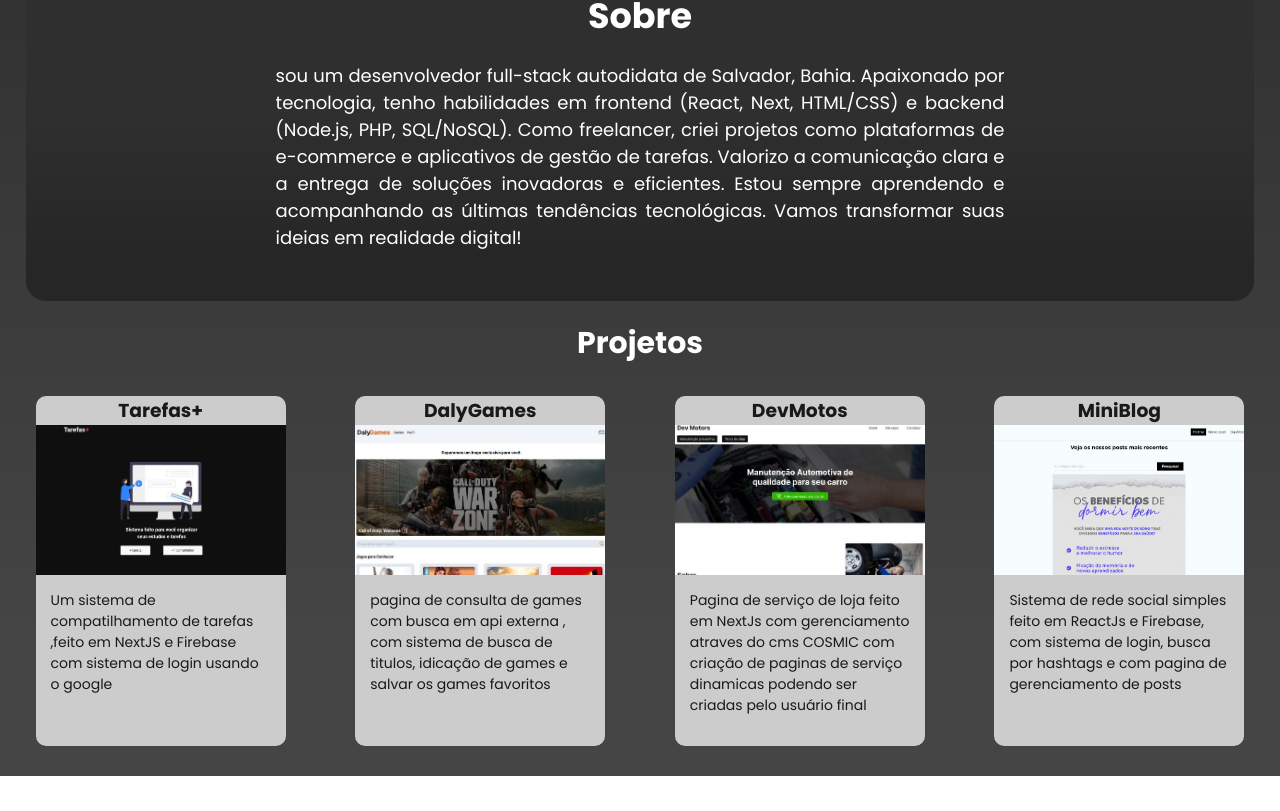
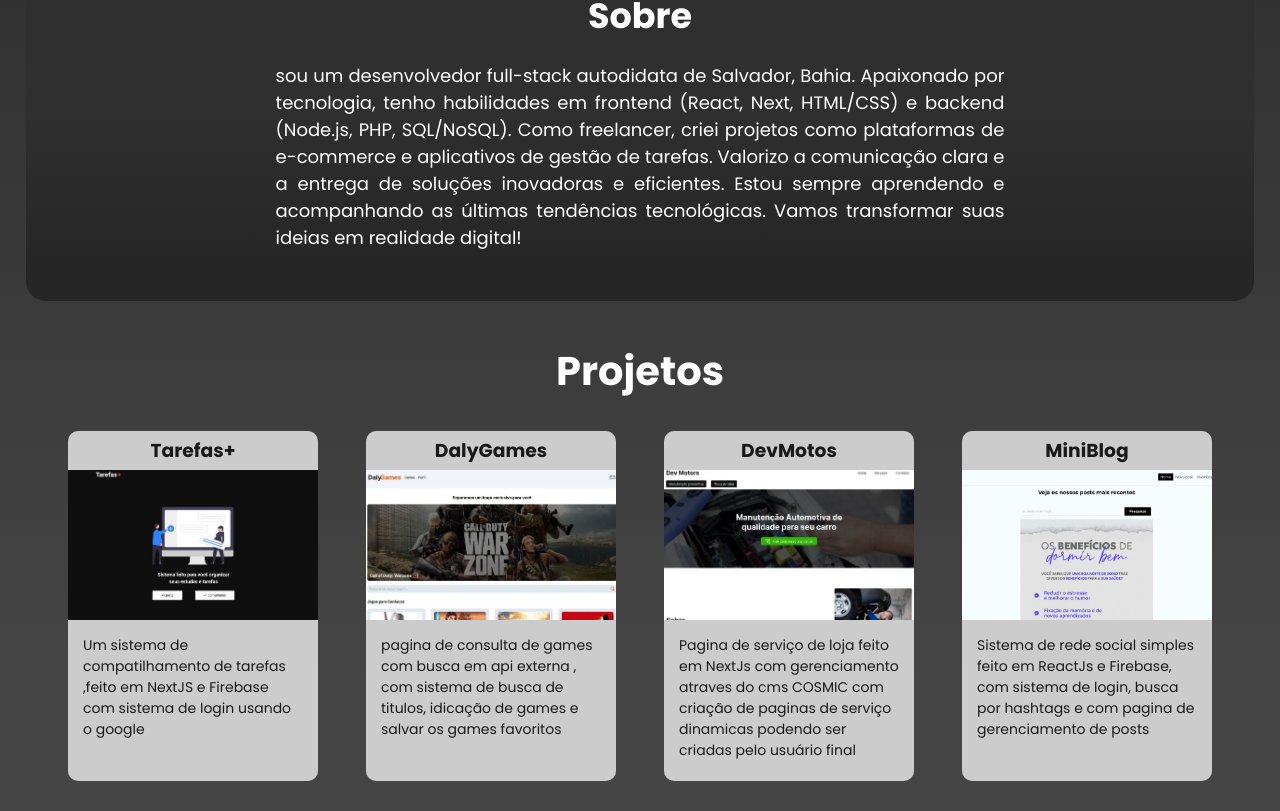
Before and after one commit to Everton3012/portifolio, a Next.js app: page / in a window 1280 px wide. Shown: the part 568-1379 px from the top of the page. Before the commit the page ends 1344 px from the top, so only its background shows below. Built offline with nearby package versions, Linux system fonts and the light colour scheme.

Commit message:
inicio da pagina skills

```diff
--- a/package.json
+++ b/package.json
@@ -12,6 +12,7 @@
     "next": "14.2.4",
     "react": "^18",
     "react-dom": "^18",
+    "react-icons": "^5.2.1",
     "sass": "^1.77.5"
   },
   "devDependencies": {
--- a/src/app/page.tsx
+++ b/src/app/page.tsx
@@ -4,7 +4,8 @@ import styles from "./page.module.scss";
 import { Header } from "@/components/Header";
 import { About } from "@/components/About";
 import Link from "next/link";
-import { Projects } from "@/components/Project";
+import { Projects } from "@/components/Projects";
+import { Skills } from "@/components/Skills";
 
 export default function Home() {
     return (
@@ -39,6 +40,9 @@ export default function Home() {
                 <section className={styles.container}>
                     <Projects />
                 </section>
+                <section className={styles.container}>
+                    <Skills />
+                </section>
             </main>
         </>
     );
--- a/src/components/Project/styles.module.scss
+++ b/src/components/Projects/styles.module.scss
@@ -1,8 +1,8 @@
 .title {
     text-align: center;
-    font-size: 30px;
+    font-size: 40px;
     color: white;
-    margin-top: 20px;
+    margin-top: 40px;
 }
 
 .project {
@@ -11,8 +11,8 @@
     flex-direction: row;
     flex-wrap: wrap;
     align-items: center;
-    justify-content: space-between;
-    gap: 2em;
+    justify-content: center;
+    gap: 3em;
 }
 
 .card {
@@ -26,7 +26,13 @@
         color: #1a1919;
         text-align: center;
         margin-bottom: 10px;
-
+        transition: all 0.3s;
+        &:hover{
+            opacity: 0.8;
+        }
+        h3{
+            padding: 5px 0;
+        }
         div.containerImage {
             position: relative;
             width: 250px;
--- /dev/null
+++ b/src/components/Skills/index.tsx
@@ -0,0 +1,10 @@
+
+import styles from "./styles.module.scss";
+
+export const Skills = () => {
+    return (
+        <main>
+
+        </main>
+    );
+};
--- /dev/null
+++ b/src/components/Skills/styles.module.scss
@@ -0,0 +1,56 @@
+.title {
+    text-align: center;
+    font-size: 40px;
+    color: white;
+    margin-top: 40px;
+}
+
+.project {
+    padding: 30px 10px;
+    display: flex;
+    flex-direction: row;
+    flex-wrap: wrap;
+    align-items: center;
+    justify-content: center;
+    gap: 3em;
+}
+
+.card {
+    background-color: #ccc;
+    border-radius: 10px;
+    max-width: 250px;
+    height: 350px;
+
+    a {
+        text-decoration: none;
+        color: #1a1919;
+        text-align: center;
+        margin-bottom: 10px;
+        transition: all 0.3s;
+        &:hover{
+            opacity: 0.8;
+        }
+        h3{
+            padding: 5px 0;
+        }
+        div.containerImage {
+            position: relative;
+            width: 250px;
+            height: 150px;
+
+            .projectImage {
+                position: relative;
+                width: 250px;
+                height: 150px;
+                object-fit: cover;
+            }
+        }
+
+        p {
+            font-size: 14px;
+            text-align: left;
+            padding: 15px;
+        }
+    }
+
+}
```
Also changed, not shown: src/components/Projects/index.tsx (renamed from src/components/Project/index.tsx), 1 other file (tests, documents, lock files or other folders).
